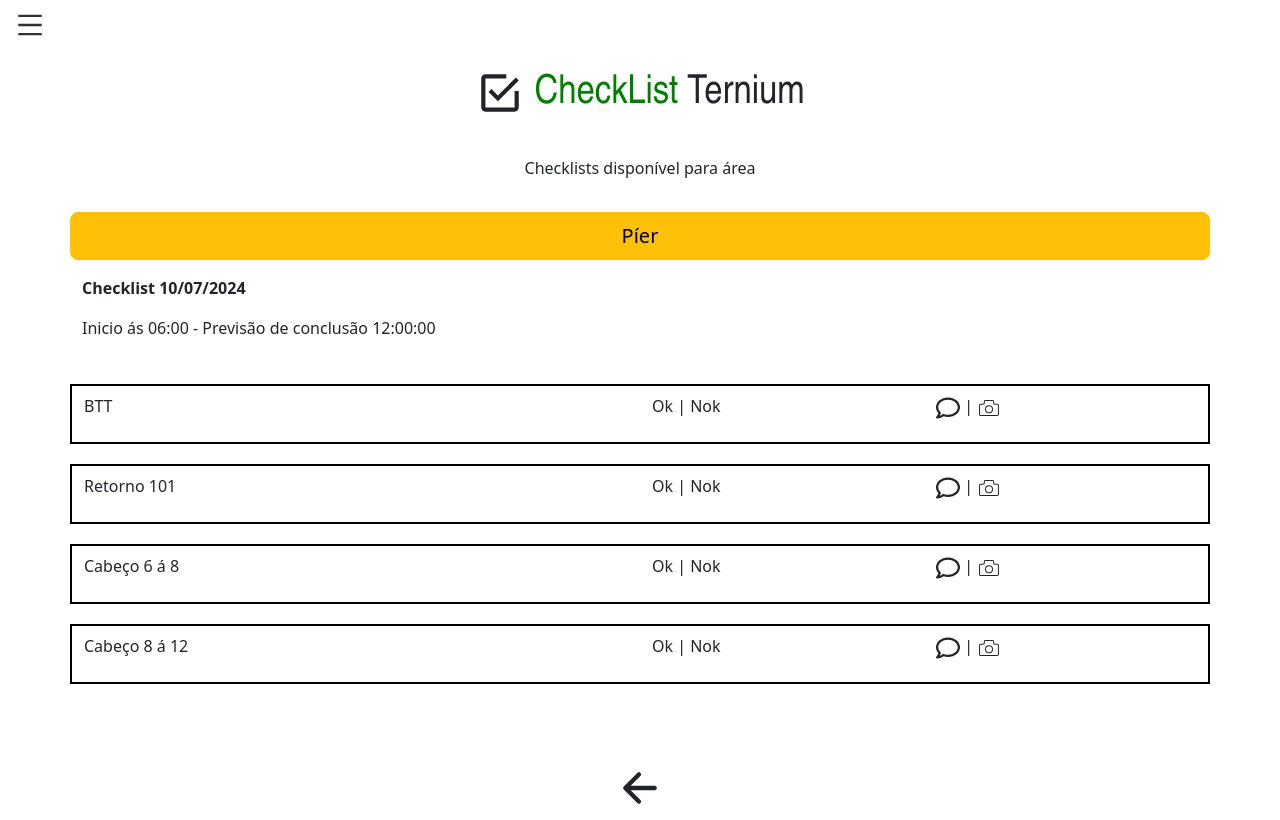
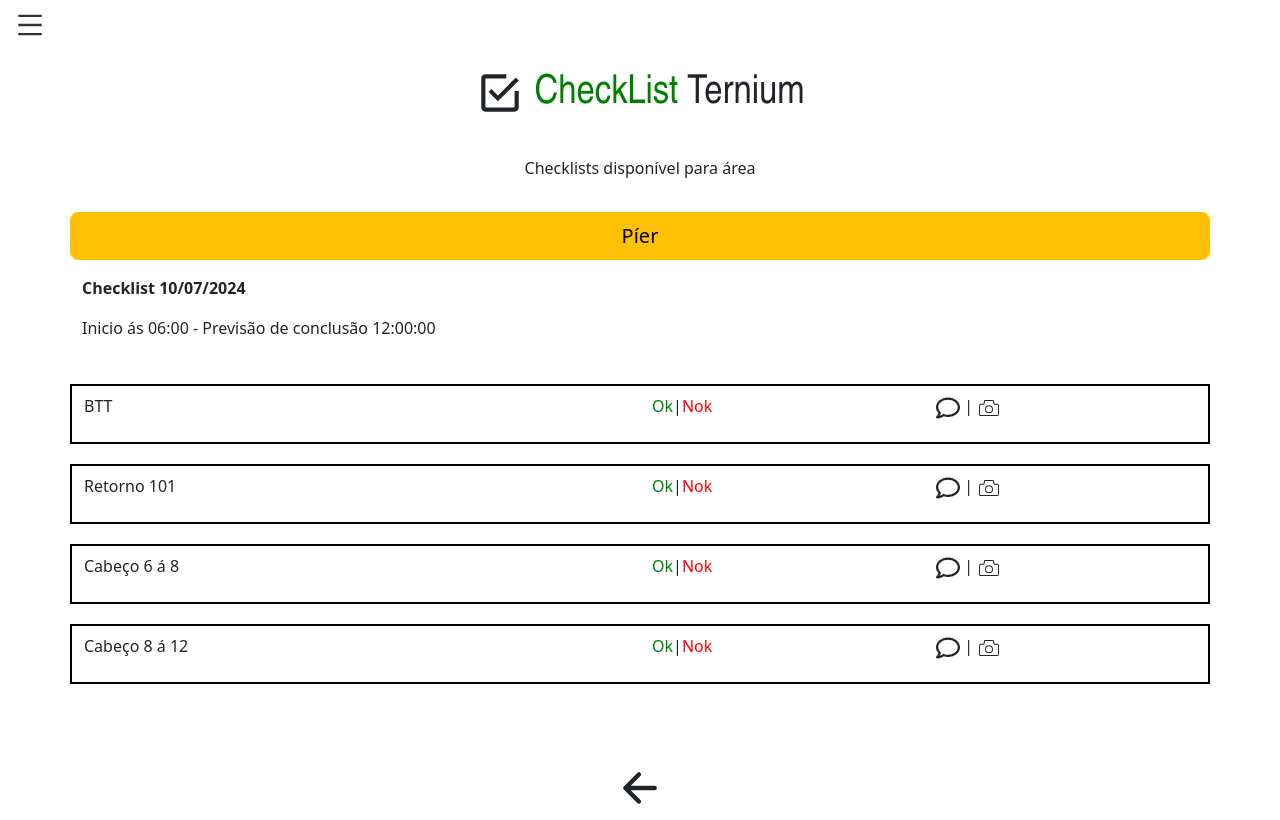
Before and after one commit to checklist-project/checklist, a React (Create React App) app: page /checklist/Pier in a window 1280 px wide. Built offline with nearby package versions, Linux system fonts and the light colour scheme.

Commit message:
feat: css

```diff
--- a/src/Pages/Checklist/Pier.js
+++ b/src/Pages/Checklist/Pier.js
@@ -68,8 +68,8 @@
           <p>{props.title}</p>
         </Col>
         <Col>
-          <span onClick={() => handleStatusClick(props.index, true)}>Ok</span> |{" "}
-          <span onClick={() => handleStatusClick(props.index, false)}>Nok</span>
+          <span style={{ color: "green" }} onClick={() => handleStatusClick(props.index, true)}>Ok</span>|
+          <span style={{ color: "red" }} onClick={() => handleStatusClick(props.index, false)}>Nok</span>
         </Col>
         <Col>
           <FaRegComment onClick={() => handleShow2()} size={24} /> |{" "}
--- a/src/index.css
+++ b/src/index.css
@@ -34,3 +34,12 @@
   padding-top: 3.5rem;
   text-align: center;
 }
+
+.rounded-circle {
+  display: inline-block;
+  background-color: grey;
+  color: red;
+  border-radius: 50%;
+  padding: 3px; /* Ajuste o padding conforme necessário para o tamanho da bolinha */
+  text-align: center;
+}
```
